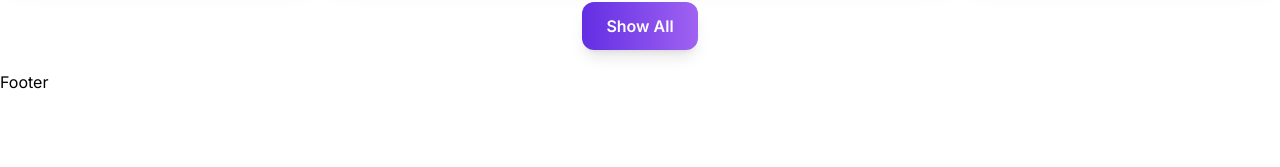
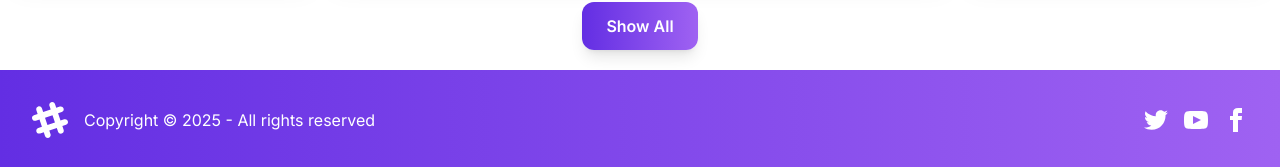
Before and after one commit to Raihan1018/hero.io, a React (Vite) app: page / in a window 1280 px wide. Shown: the part 2173-2340 px from the top of the page. Before the commit the page ends 2267 px from the top, so only its background shows below. Built offline with nearby package versions, Linux system fonts and the light colour scheme.

Commit message:
almost done

```diff
--- a/src/components/Footer/Footer.jsx
+++ b/src/components/Footer/Footer.jsx
@@ -1,9 +1,66 @@
-import React from 'react'
+import React from "react";
 
 const Footer = () => {
   return (
-    <div>Footer</div>
-  )
-}
+    <footer className="bg-gradient-to-r from-[#632EE3] to-[#9F62F2] text-white p-6 sm:p-8">
+      <div className="max-w-7xl mx-auto flex flex-col md:flex-row md:justify-between md:items-center gap-6 md:gap-0">
+        {/* Left Section: Logo + Copyright */}
+        <div className="flex flex-col sm:flex-row sm:items-center gap-3 sm:gap-4">
+          <svg
+            width="36"
+            height="36"
+            viewBox="0 0 24 24"
+            xmlns="http://www.w3.org/2000/svg"
+            fillRule="evenodd"
+            clipRule="evenodd"
+            className="fill-white"
+          >
+            <path d="M22.672 15.226l-2.432.811.841 2.515c.33 1.019-.209 2.127-1.23 2.456-1.15.325-2.148-.321-2.463-1.226l-.84-2.518-5.013 1.677.84 2.517c.391 1.203-.434 2.542-1.831 2.542-.88 0-1.601-.564-1.86-1.314l-.842-2.516-2.431.809c-1.135.328-2.145-.317-2.463-1.229-.329-1.018.211-2.127 1.231-2.456l2.432-.809-1.621-4.823-2.432.808c-1.355.384-2.558-.59-2.558-1.839 0-.817.509-1.582 1.327-1.846l2.433-.809-.842-2.515c-.33-1.02.211-2.129 1.232-2.458 1.02-.329 2.13.209 2.461 1.229l.842 2.515 5.011-1.677-.839-2.517c-.403-1.238.484-2.553 1.843-2.553.819 0 1.585.509 1.85 1.326l.841 2.517 2.431-.81c1.02-.33 2.131.211 2.461 1.229.332 1.018-.21 2.126-1.23 2.456l-2.433.809 1.622 4.823 2.433-.809c1.242-.401 2.557.484 2.557 1.838 0 .819-.51 1.583-1.328 1.847m-8.992-6.428l-5.01 1.675 1.619 4.828 5.011-1.674-1.62-4.829z"></path>
+          </svg>
+          <p className="text-sm sm:text-base">
+            Copyright © {new Date().getFullYear()} - All rights reserved
+          </p>
+        </div>
 
-export default Footer
+        {/* Right Section: Social Icons */}
+        <div className="flex gap-4 justify-center md:justify-end">
+          <a className="hover:text-gray-300 transition-colors">
+            <svg
+              xmlns="http://www.w3.org/2000/svg"
+              width="24"
+              height="24"
+              viewBox="0 0 24 24"
+              className="fill-white"
+            >
+              <path d="M24 4.557c-.883.392-1.832.656-2.828.775 1.017-.609 1.798-1.574 2.165-2.724-.951.564-2.005.974-3.127 1.195-.897-.957-2.178-1.555-3.594-1.555-3.179 0-5.515 2.966-4.797 6.045-4.091-.205-7.719-2.165-10.148-5.144-1.29 2.213-.669 5.108 1.523 6.574-.806-.026-1.566-.247-2.229-.616-.054 2.281 1.581 4.415 3.949 4.89-.693.188-1.452.232-2.224.084.626 1.956 2.444 3.379 4.6 3.419-2.07 1.623-4.678 2.348-7.29 2.04 2.179 1.397 4.768 2.212 7.548 2.212 9.142 0 14.307-7.721 13.995-14.646.962-.695 1.797-1.562 2.457-2.549z"></path>
+            </svg>
+          </a>
+          <a className="hover:text-gray-300 transition-colors">
+            <svg
+              xmlns="http://www.w3.org/2000/svg"
+              width="24"
+              height="24"
+              viewBox="0 0 24 24"
+              className="fill-white"
+            >
+              <path d="M19.615 3.184c-3.604-.246-11.631-.245-15.23 0-3.897.266-4.356 2.62-4.385 8.816.029 6.185.484 8.549 4.385 8.816 3.6.245 11.626.246 15.23 0 3.897-.266 4.356-2.62 4.385-8.816-.029-6.185-.484-8.549-4.385-8.816zm-10.615 12.816v-8l8 3.993-8 4.007z"></path>
+            </svg>
+          </a>
+          <a className="hover:text-gray-300 transition-colors">
+            <svg
+              xmlns="http://www.w3.org/2000/svg"
+              width="24"
+              height="24"
+              viewBox="0 0 24 24"
+              className="fill-white"
+            >
+              <path d="M9 8h-3v4h3v12h5v-12h3.642l.358-4h-4v-1.667c0-.955.192-1.333 1.115-1.333h2.885v-5h-3.808c-3.596 0-5.192 1.583-5.192 4.615v3.385z"></path>
+            </svg>
+          </a>
+        </div>
+      </div>
+    </footer>
+  );
+};
+
+export default Footer;
--- a/src/pages/Installation/Installation.jsx
+++ b/src/pages/Installation/Installation.jsx
@@ -58,13 +58,14 @@
         />
       </div>
 
-      <div className="flex justify-between items-center mb-4">
-        <h2>
-          <span>{installedApps.length}</span> Apps Found
+      <div className="flex flex-col sm:flex-row sm:justify-between sm:items-center mb-4 gap-2 sm:gap-0">
+        <h2 className="text-lg sm:text-xl font-semibold">
+          <span className="text-purple-600">{installedApps.length}</span> Apps
+          Found
         </h2>
 
         <select
-          className="select select-bordered w-full max-w-xs"
+          className="select select-bordered w-full sm:w-auto max-w-xs"
           onChange={handleSort}
           value={sortOrder}
         >
@@ -121,7 +122,6 @@
               </div>
             </div>
 
-
             <button
               onClick={() => handleUninstall(app.id)}
               className="btn btn-success btn-sm"
```
Also changed, not shown: src/pages/AppDetails/AppDetails.jsx (+1 -9 lines).
